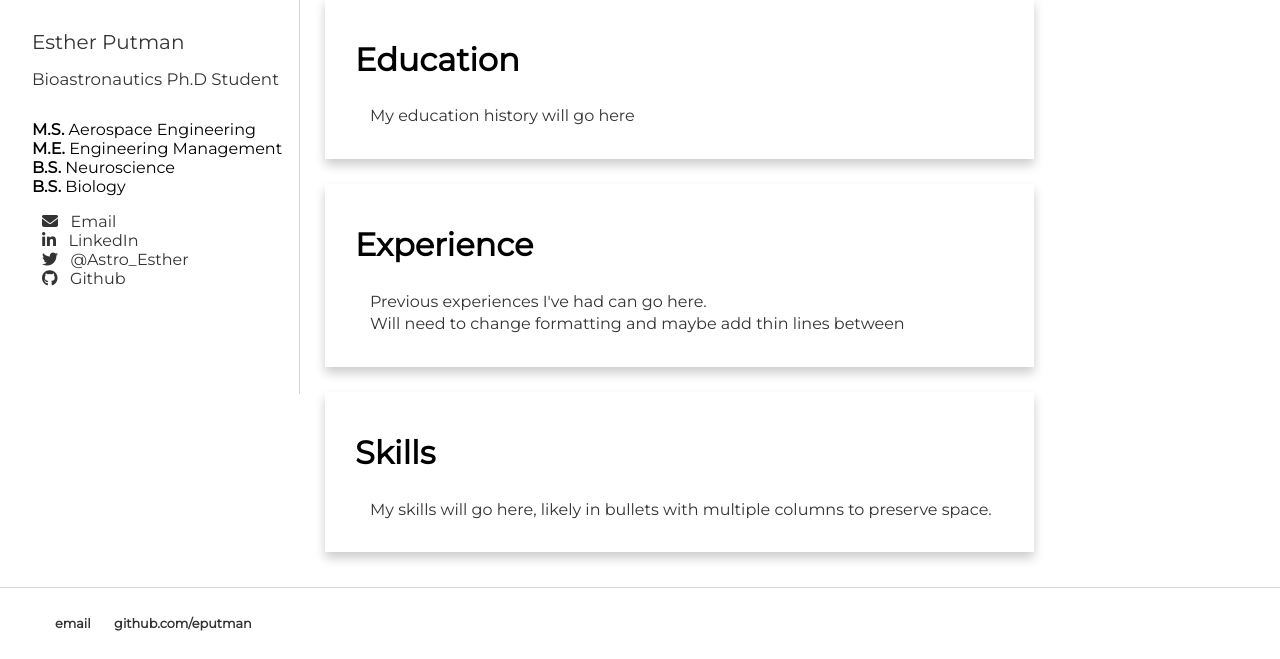
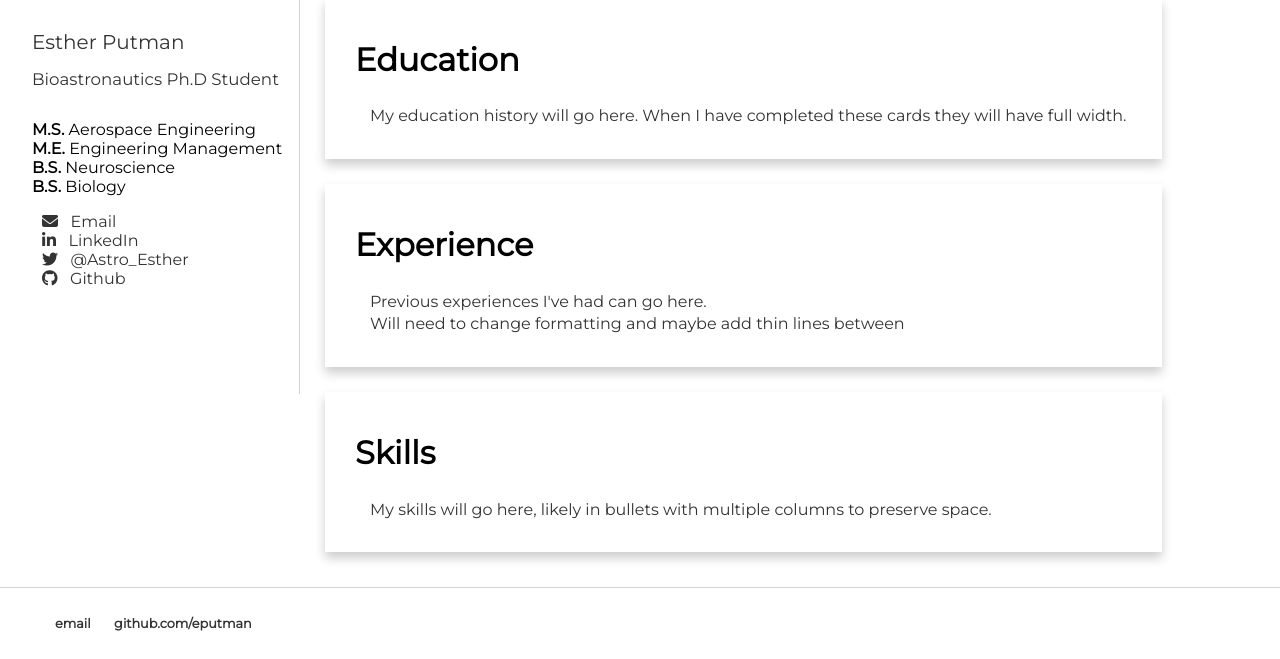
Before and after one commit to eputman/eputman.github.io, a Jekyll site: the page built from CV/index.html, in a window 1280 px wide and 1146 px high, cut to the strip 487-1146 px from the top of the window. Built offline with Jekyll 4.4.1, drawn with Linux system fonts in a browser that asks for light colours; nearby versions of some CDN libraries.

Commit message:
Card width

```diff
--- a/CV/index.html
+++ b/CV/index.html
@@ -36,7 +36,7 @@
 		<div class="card">
 			<div class="container">
 			  <h2><b>Education</b></h2>
-			  <p class="smalltext"> My education history will go here</p>
+			  <p class="smalltext"> My education history will go here. When I have completed these cards they will have full width.</p>
 			</div> <!-- /container-->
 		</div> <!-- /card-->
 
```
